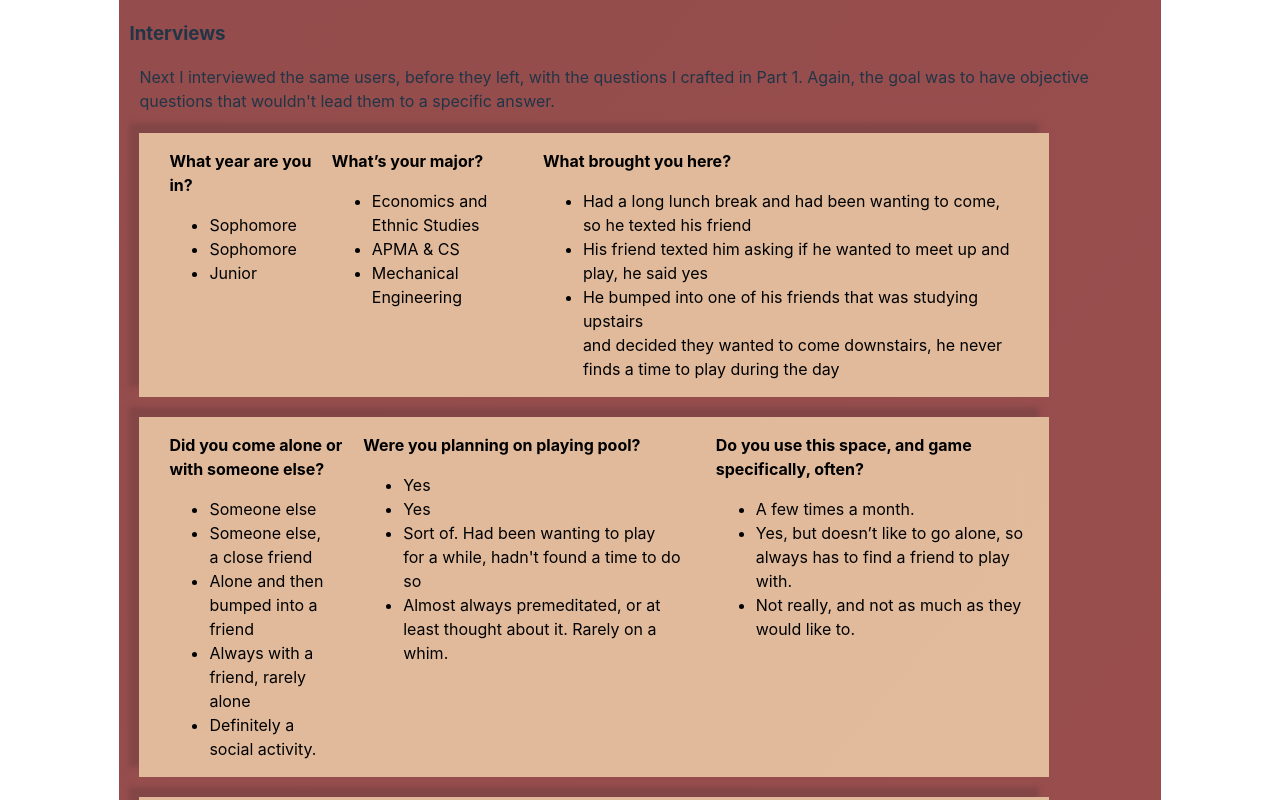
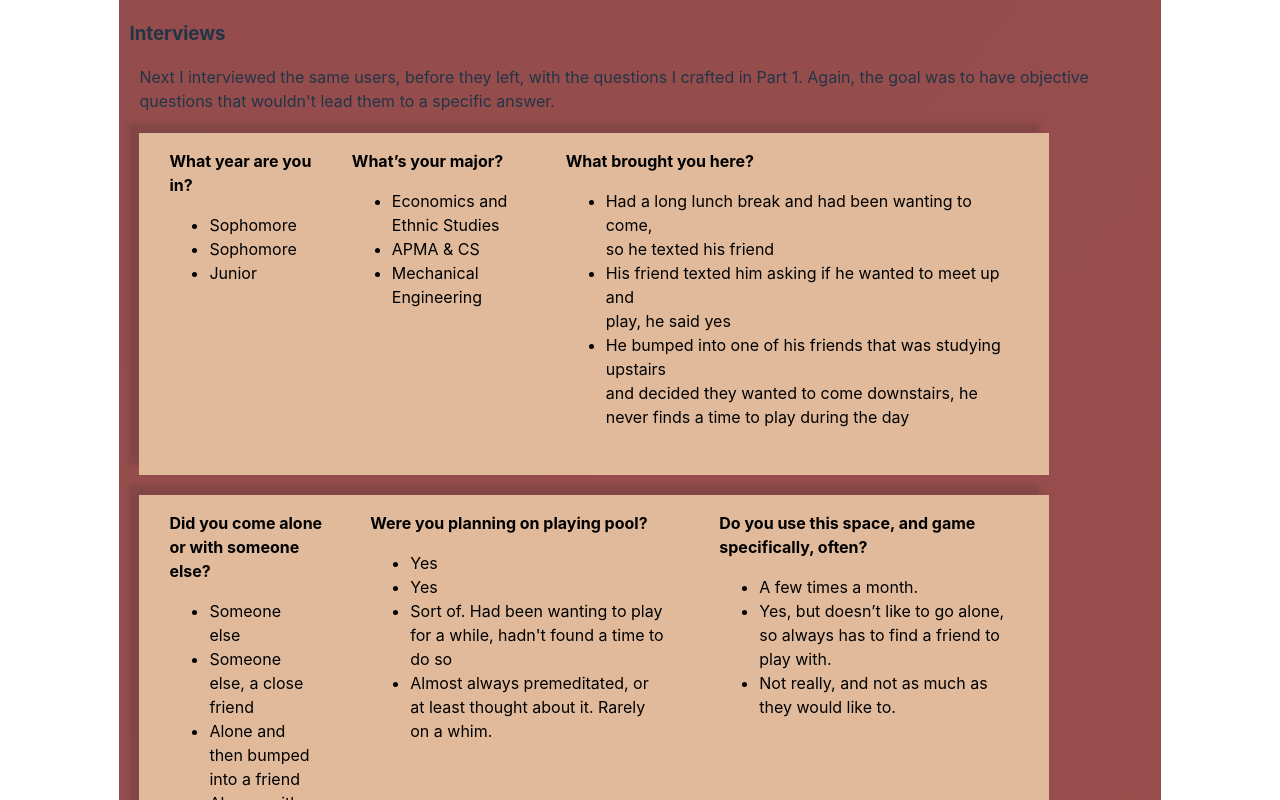
Before and after one commit to happydolphin111/PersonasAndStoryboarding, a React (Vite) app: page / in a window 1280 px wide. Shown: the part 3200-4000 px from the top of the page. Built offline with nearby package versions, Linux system fonts and the light colour scheme.

Commit message:
Update App.css

```diff
--- a/src/App.css
+++ b/src/App.css
@@ -210,3 +210,8 @@
 .StoryBoards {
   text-align: center;
 }
+
+.q {
+  padding-right: 20px;
+  padding-bottom: 30px;
+}
```
